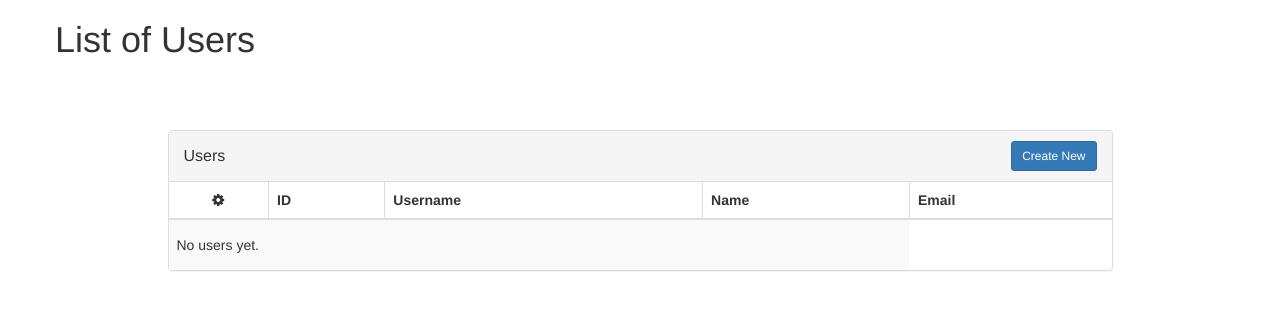
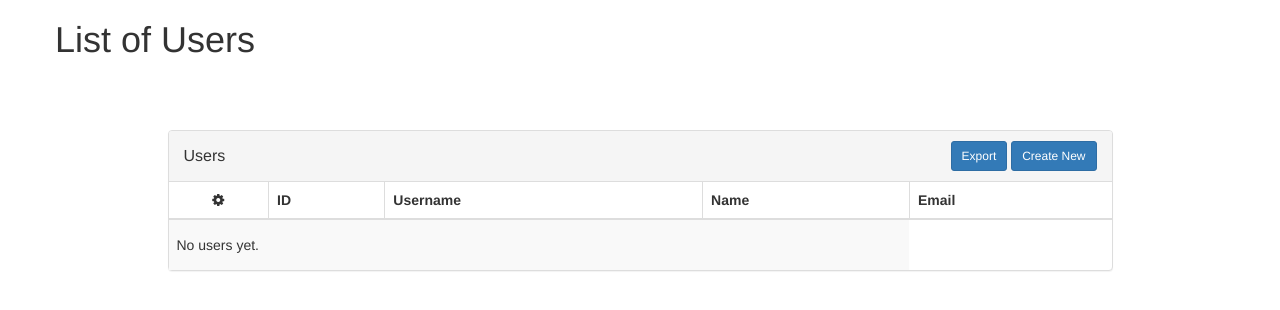
Before and after one commit to alex-shamray/milo-django, a Django app: template templates/accounts/user_list.html in a window 1280 px wide. Shown: the top 310 px of the page. Run offline with Django 3.2, Linux system fonts and the light colour scheme; the template is opened without the code that fills it, so the values that code supplies are empty; parts of the project's set-up code (start-up, migrations or seed data) failed here and were passed over; some libraries are stand-ins or nearby versions.

Commit message:
Display export link on the user list page

```diff
--- a/templates/accounts/user_list.html
+++ b/templates/accounts/user_list.html
@@ -24,6 +24,7 @@
                     <h3 class="panel-title">Users</h3>
                 </div>
                 <div class="col col-xs-6 text-right">
+                    <a href="{% url 'user-export' %}" class="btn btn-sm btn-primary btn-create">Export</a>
                     <a href="{% url 'user-add' %}" class="btn btn-sm btn-primary btn-create">Create New</a>
                 </div>
             </div>
```
